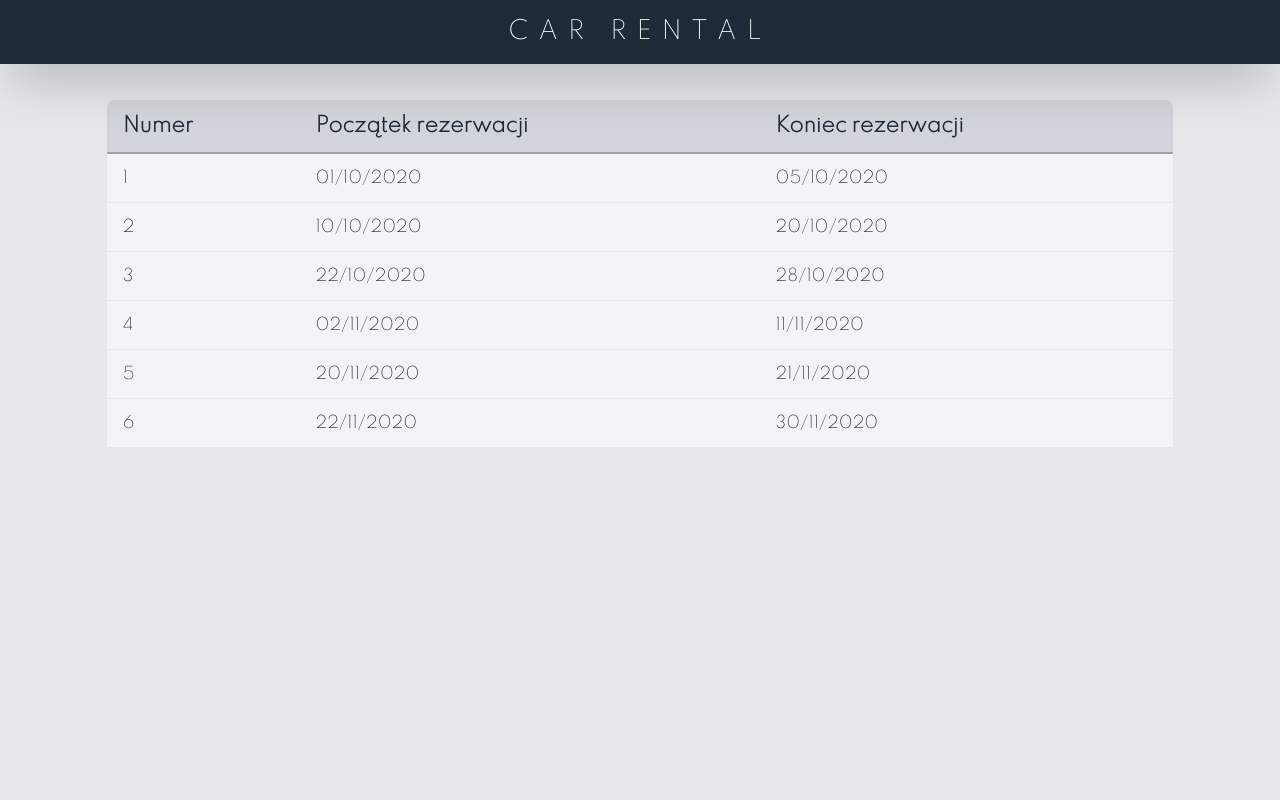
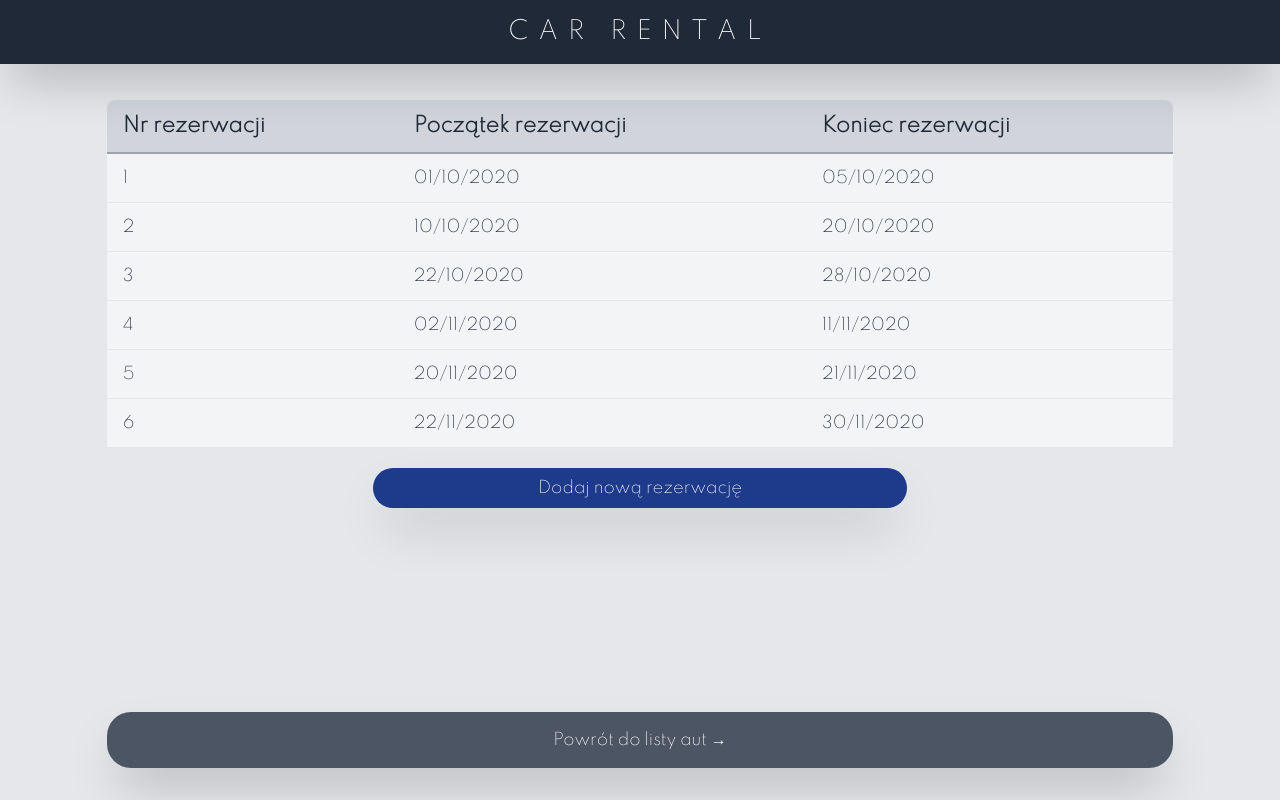
Before and after one commit to krzysztof-miszczyk/v-car_rental, a Vue app: page /available-cars/1/reservations in a window 1280 px wide. Built offline with nearby package versions, Linux system fonts and the light colour scheme.

Commit message:
Reservation list

```diff
--- a/src/components/Reservation.vue
+++ /dev/null
@@ -1,13 +0,0 @@
-<template>
-    <h3>{{ reservation.start_date }}</h3>
-</template>
-
-<script>
-
-export default {
-   name: 'Reservation',
-   props: {
-       reservation: Object,
-   },
-}
-</script>
--- a/src/components/Reservations.vue
+++ b/src/components/Reservations.vue
@@ -2,7 +2,7 @@
 <div class="m-10"></div>
   <table class="rounded-t-lg m-5 w-5/6 mx-auto bg-gray-300 text-gray-800">
     <tr class="text-left border-b-2 border-gray-400">
-      <th class="px-4 py-3 text-xl">Numer</th>
+      <th class="px-4 py-3 text-xl">Nr rezerwacji</th>
       <th class="px-4 py-3 text-xl">Początek rezerwacji</th>
       <th class="px-4 py-3 text-xl">Koniec rezerwacji</th>
     </tr>
--- a/src/views/AvailableCarReservations.vue
+++ b/src/views/AvailableCarReservations.vue
@@ -1,7 +1,14 @@
 <template>
   <div class="flex flex-col items-center w-full max-w-screen-2xl mx-auto">
     <Reservations :reservations="reservations" />
+  <button class="p-2 bg-blue-900 hover:bg-blue-800 text-center rounded-3xl shadow-2xl text-white active:shadow-md w-5/12 left-0 right-0 mx-auto focus:outline-none">Dodaj nową rezerwację</button>
   </div>
+<router-link
+    to="/available-cars"
+    class="max-w-screen-2xl p-4 bg-gray-600 hover:bg-gray-500 text-center rounded-3xl shadow-2xl text-white active:shadow-md absolute bottom-8 w-10/12 left-0 right-0 mx-auto focus:outline-none"
+  >
+    Powrót do listy aut →
+  </router-link>
 </template>
 
 <script>
```
